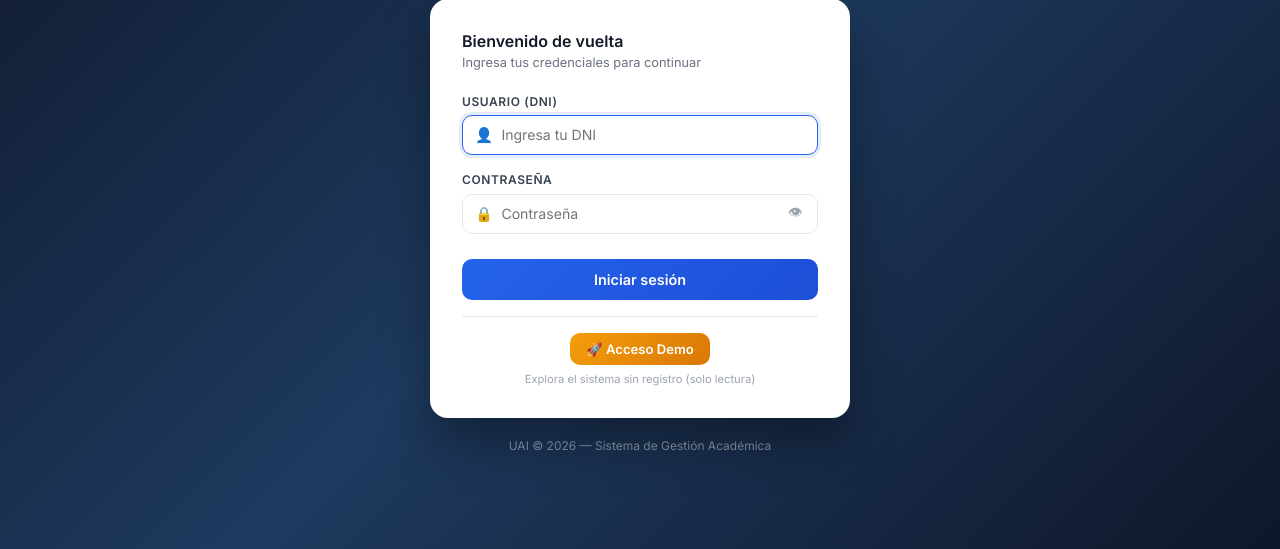
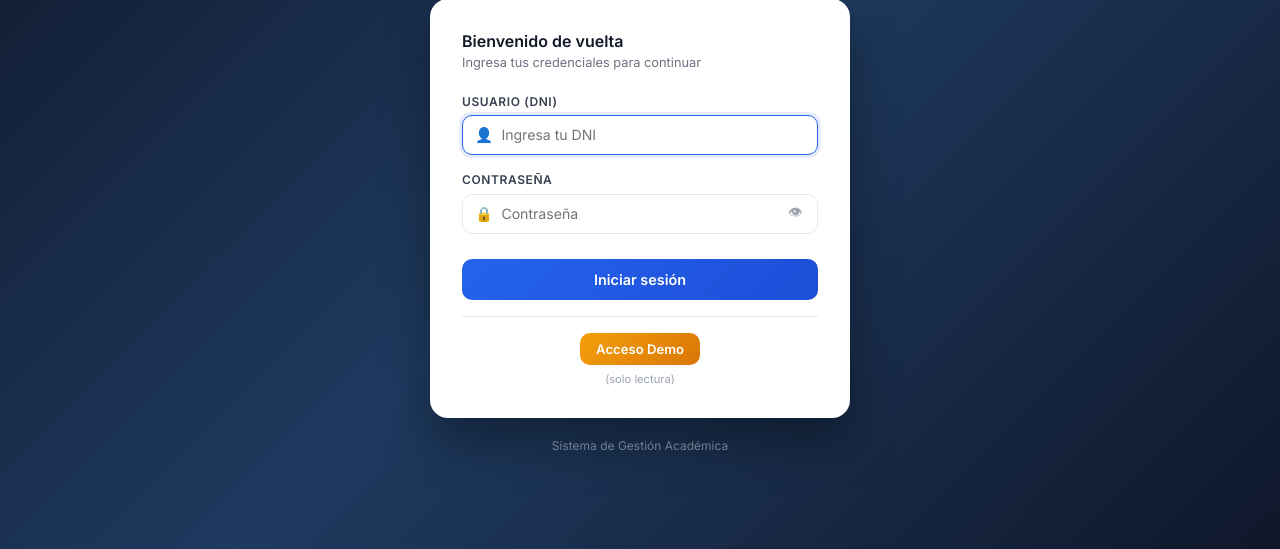
Before and after one commit to cristhianjoelmendozarojas-spec/sistema-convalidaciones, a Flask app: page /login in a window 1280 px wide. Shown: the part 251-800 px from the top of the page. Run offline with Flask 3, Linux system fonts and the light colour scheme.

Commit message:
Update login.html

```diff
--- a/templates/auth/login.html
+++ b/templates/auth/login.html
@@ -80,12 +80,12 @@
       <a href="/demo" style="display:inline-flex;align-items:center;gap:.35rem;padding:.5rem 1rem;border-radius:10px;font-size:.82rem;font-weight:600;text-decoration:none;background:linear-gradient(135deg,#f59e0b,#d97706);color:#fff;transition:all .18s;font-family:'Inter',sans-serif;"
          onmouseover="this.style.transform='translateY(-1px)';this.style.boxShadow='0 6px 20px rgba(245,158,11,.4)'"
          onmouseout="this.style.transform='';this.style.boxShadow=''">
-        🚀 Acceso Demo
+        Acceso Demo
       </a>
-      <div style="margin-top:.4rem;font-size:.7rem;color:#9ca3af;">Explora el sistema sin registro (solo lectura)</div>
+      <div style="margin-top:.4rem;font-size:.7rem;color:#9ca3af;">(solo lectura)</div>
     </div>
   </div>
-  <div class="login-footer">UAI © 2026 — Sistema de Gestión Académica</div>
+  <div class="login-footer">Sistema de Gestión Académica</div>
 </div>
 <script>
 function togglePwd(){
```
